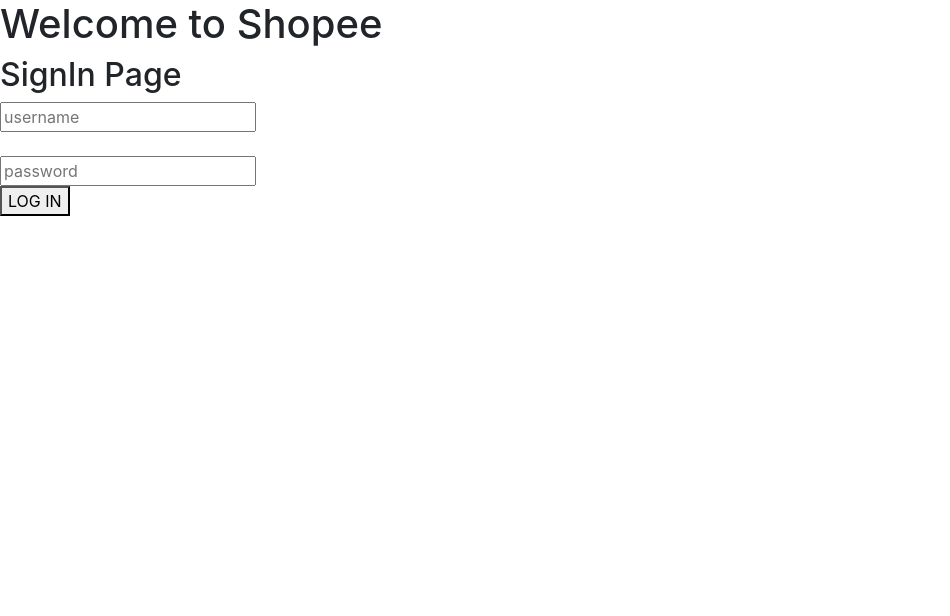
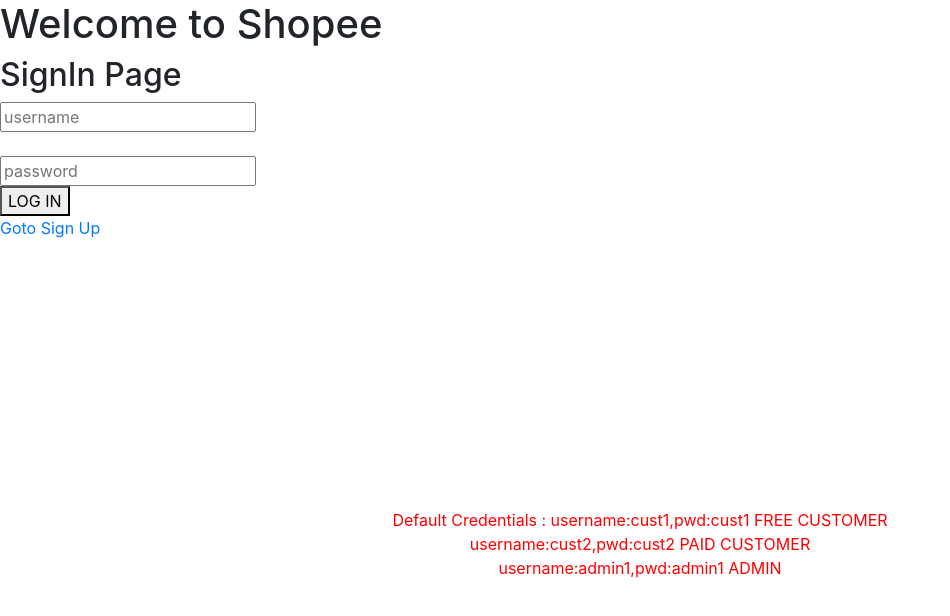
Before and after one commit to rsiru37/Ecom, a React (Vite) app in the folder frontend/: page /signin in a window 1280 px wide. Shown: the top 616 px of the page, without its empty margins (0-950 px from the left). Built offline with nearby package versions, Linux system fonts and the light colour scheme.

Commit message:
Adding Default Credentials to Signin Page

```diff
--- a/frontend/src/components/Signin.jsx
+++ b/frontend/src/components/Signin.jsx
@@ -38,5 +38,20 @@
                 alert(`${error}`);
             }
         }}>LOG IN</button>
+        <p className="text-sm text-muted-foreground">
+           <a href="/signup" className="underline">Goto Sign Up</a>
+         </p>
+        <div className="text-bottom" style={{
+        position: 'absolute',
+        bottom: '220px', // Distance from the bottom
+        left: '50%',
+        transform: 'translateX(-50%)',
+        textAlign: 'center',
+        color:"red"
+      }}>Default Credentials :
+      username:cust1,pwd:cust1 FREE CUSTOMER<br></br>
+      username:cust2,pwd:cust2 PAID CUSTOMER<br></br>
+      username:admin1,pwd:admin1 ADMIN
+      </div>
     </div>
 }
```
